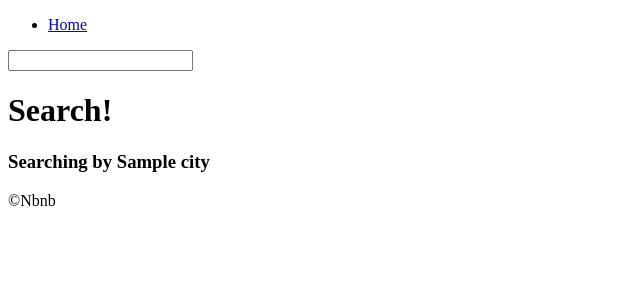
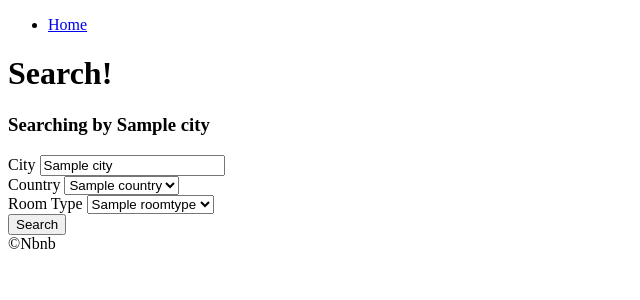
Before and after one commit to ng-lee/airbnb-clone-2019-retrial, a Django app: template templates/rooms/search.html in a window 1280 px wide. Shown: the top 300 px of the page, without its empty margins (0-640 px from the left). Run offline with Django 3.2, Linux system fonts and the light colour scheme; tables that the repository leaves empty hold one stand-in row (values such as "Sample post"); the template is opened without the code that fills it: values that come from a table or form of the project are taken from there, most other values are stand-ins (such as "Sample title", 1, 10 or a date in 2020).

Commit message:
created search form

```diff
--- a/templates/base.html
+++ b/templates/base.html
@@ -7,7 +7,14 @@
     <title>{% block page_title %}{% endblock page_title %} | Nbnb</title>
 </head>
 <body>
-    {% include 'partials/header.html' %}
+    <header>
+        {% include 'partials/navigation.html' %}
+        {% block search_bar %}
+            <form action="{% url 'rooms:search' %}">
+                <input type="text" name="city" placeholder="Search by City">
+            </form>
+        {% endblock search_bar %}
+    </header>
 
     {% block content %}
     {% endblock content %}
--- a/templates/partials/header.html
+++ /dev/null
@@ -1,10 +0,0 @@
-<header>
-    <nav>
-        <ul>
-            <li><a href="{% url 'core:home' %}">Home</a></li>
-        </ul>
-        <form action="{% url 'rooms:search' %}">
-            <input type="text" name="city">
-        </form>
-    </nav>
-</header>
--- /dev/null
+++ b/templates/partials/navigation.html
@@ -0,0 +1,5 @@
+<nav>
+    <ul>
+        <li><a href="{% url 'core:home' %}">Home</a></li>
+    </ul>
+</nav>
--- a/templates/rooms/search.html
+++ b/templates/rooms/search.html
@@ -4,7 +4,34 @@
     Search
 {% endblock page_title %}
 
+{% block search_bar %}
+{% endblock search_bar %}
+
 {% block content %}
     <h1>Search!</h1>
     <h3>Searching by {{city}}</h3>
+
+    <form action="{% url 'rooms:search' %}">
+        <div>
+            <label for="city">City</label>
+            <input value="{{city}}" type="text" name="city" id="city" placeholder="Search by City">
+        </div>
+        <div>
+            <label for="country">Country</label>
+            <select id="country" name="country">
+                {% for country in countries %}
+                    <option value="{{country.code}}">{{country.name}}</option>
+                {% endfor %}
+            </select>
+        </div>
+        <div>
+            <label for="room_type">Room Type</label>
+            <select id="room_type" name="room_type">
+                {% for room_type in room_types %}
+                    <option value="{{room_type.pk}}">{{room_type.name}}</option>
+                {% endfor %}
+            </select>
+        </div>
+        <button>Search</button>
+    </form>
 {% endblock content %}
```
Also changed, not shown: rooms/views.py (+8 -2 lines).
